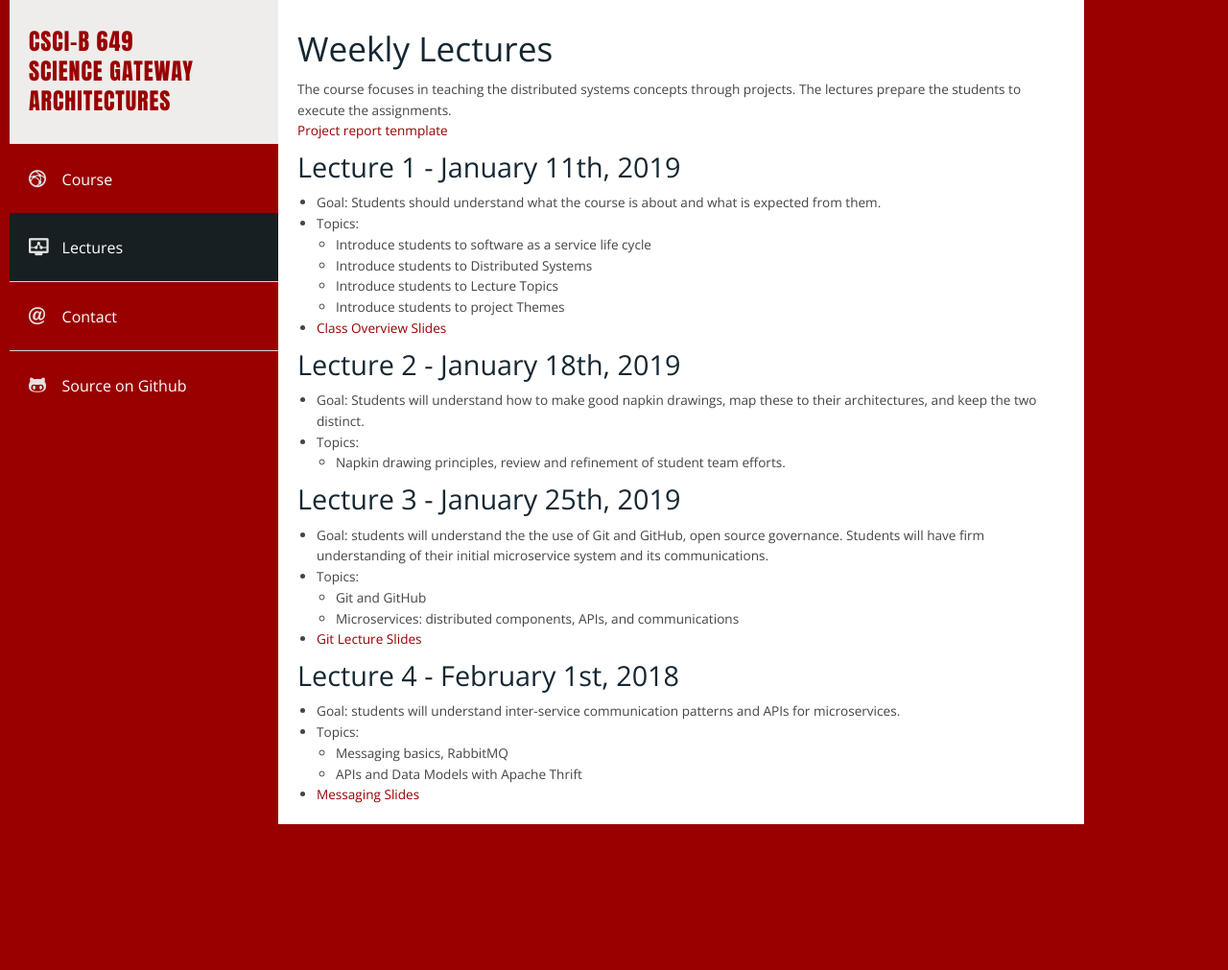
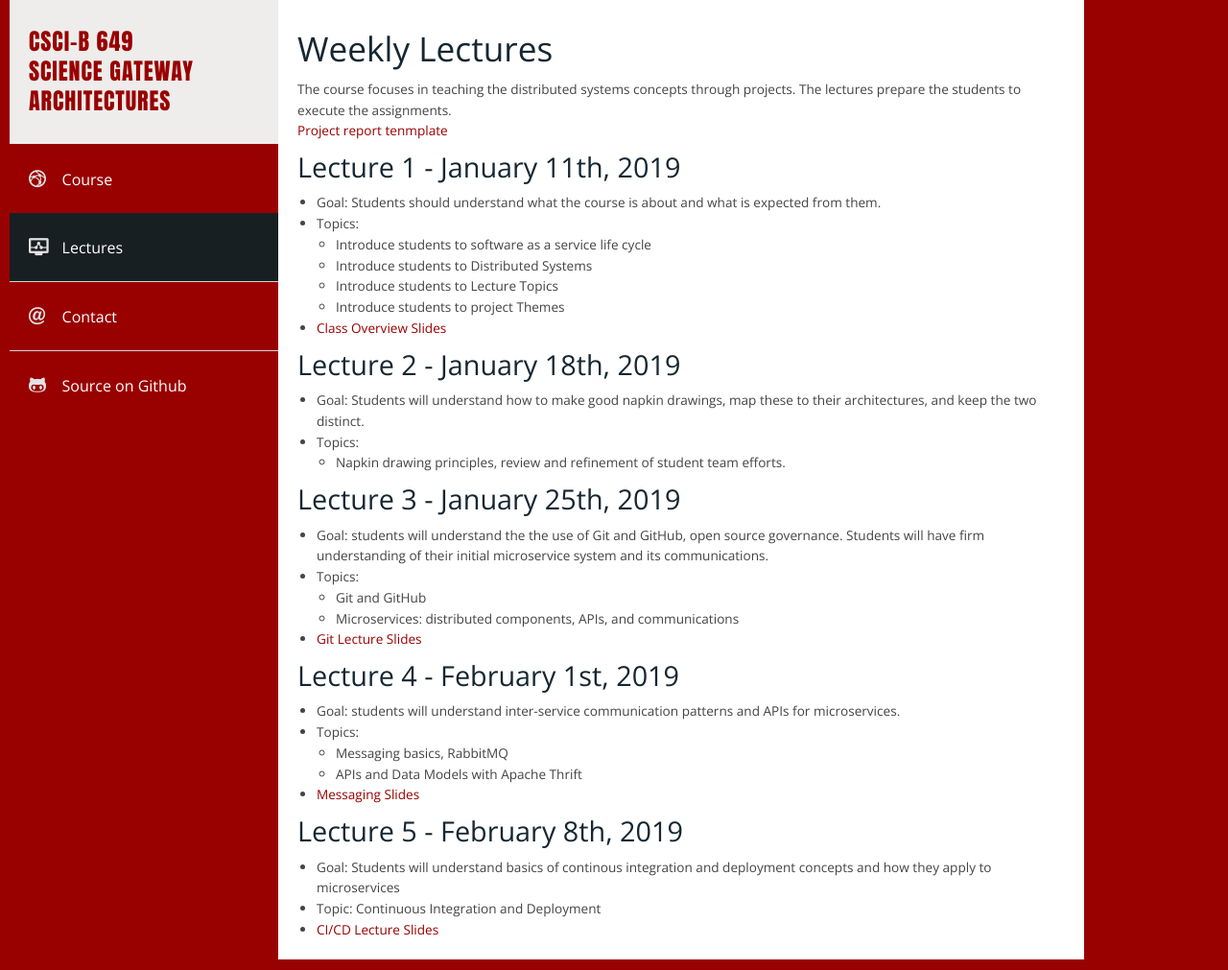
Before and after one commit to airavata-courses/airavata-courses.github.io, a Jekyll site: the page built from lectures.md, in a window 1280 px wide. Shown: the whole page at 96% size. Built offline with Jekyll 4.4.1, drawn with Linux system fonts in a browser that asks for light colours; our own code applies the rules of GitHub Pages for plain Markdown files; before the commit the page ends 900 px from its top, so only the background shows below that.

Commit message:
Feb 8th lecture slides

```diff
--- a/lectures.md
+++ b/lectures.md
@@ -31,12 +31,17 @@ The course focuses in teaching the distributed systems concepts through projects
   * Microservices: distributed components, APIs, and communications
 * [Git Lecture Slides]({{ site.url }}slides/Spring2019-CS649-Git-Overview.pdf)
 
-###  Lecture 4 - February 1st, 2018
+###  Lecture 4 - February 1st, 2019
 * Goal: students will understand inter-service communication patterns and APIs for microservices.
 * Topics:
   * Messaging basics, RabbitMQ
   * APIs and Data Models with Apache Thrift
 * [Messaging Slides]({{ site.url }}slides/Spring2019-MessagingAndMicroservices.pdf)
+
+###  Lecture 5 - February 8th, 2019
+* Goal: Students will understand basics of continous integration and deployment concepts and how they apply to microservices
+* Topic: Continuous Integration and Deployment
+* [CI/CD Lecture Slides]({{ site.url }}slides/Spring2018-CICD.pdf)
 
 
 <!--
```
Also changed, not shown: 1 other file.
